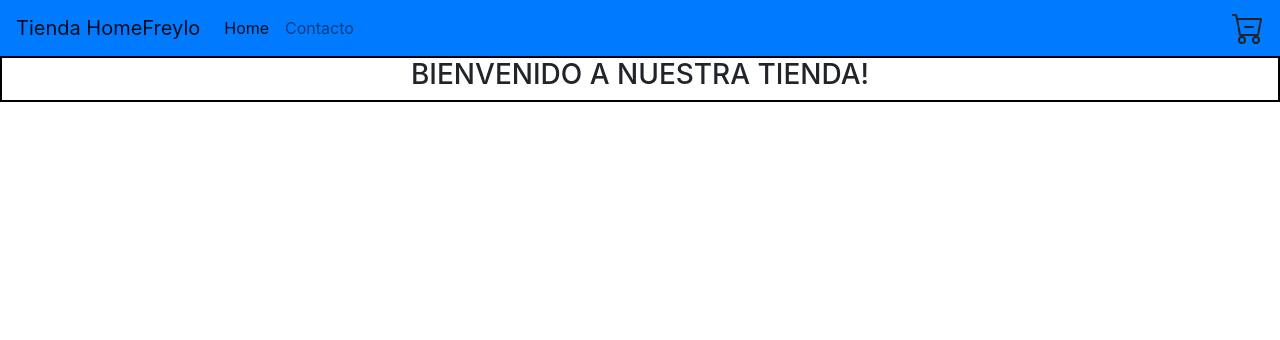
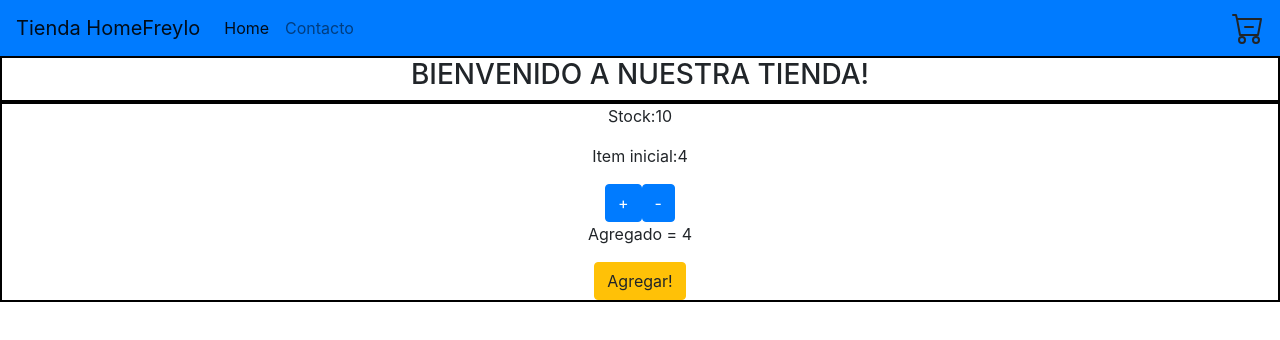
Before and after one commit to GerVomi/Tienda-Homefreylo, a React (Create React App) app: page / in a window 1280 px wide. Shown: the top 340 px of the page. Built offline with nearby package versions, Linux system fonts and the light colour scheme.

Commit message:
Se agrega contador de items

```diff
--- a/src/App.js
+++ b/src/App.js
@@ -3,6 +3,8 @@ import logo from './logo.svg';
 import './App.css';
 import NavBar from './components/NavBar';
 import Home from './components/Home'
+
+
 
 import "bootstrap/dist/css/bootstrap.min.css";
 
@@ -10,7 +12,8 @@ function App() {
   return (
         <div>
         <NavBar></NavBar>
-        <Home />
+        <Home ></Home>
+
         </div>
   );
 }
--- a/src/components/Home.js
+++ b/src/components/Home.js
@@ -1,19 +1,27 @@
 import React from 'react'
+import ItemCount from './ItemCount'
+
 
 
 function Home (){
-    return <div style={{ textAlign: 'center', border:'2px solid black'}}>
+    return <><div style={{ textAlign: 'center', border:'2px solid black'}}>
     <h3>BIENVENIDO A NUESTRA TIENDA!</h3>
-    <ItemListContainer />
     </div>
+    <ItemListContainer></ItemListContainer>
+    </>
 }
 
-function ItemListContainer (title){
-    return null
+function ItemListContainer (){
+
+    function onAdd(item){
+
+            return alert('Gracias por su compra de '+item+' producto(s)!')
+
+
+    }
+    return <div><ItemCount stock={10} initial={4} onAdd={onAdd} /></div>
+
+
 }
 
-
-
-
-
 export default Home
--- /dev/null
+++ b/src/components/ItemCount.js
@@ -0,0 +1,39 @@
+import React, {useState} from 'react'
+
+
+
+function ItemCount ({stock, initial, onAdd}) {
+const [itemChange, setItem] = useState (initial )
+
+
+
+
+function agregarItem(){
+    if(itemChange < 10){
+    setItem(itemChange + 1)
+}
+else {alert('Stock insuficiente')}
+}
+
+function restarItem(){
+    if(itemChange > 1){
+    setItem(itemChange - 1)
+    }
+    else {
+        alert("valor no permitido")
+    }
+  }
+
+    return <>
+<div style={{ textAlign: 'center', border:'2px solid black'}} className="shop-item-count">
+    <p>Stock:{stock}</p>
+    <p>Item inicial:{initial}</p>
+    <button class="btn btn-primary" onClick={agregarItem}>+</button>
+    <button class="btn btn-primary" onClick={restarItem}> -</button>
+    <p>Agregado = {itemChange}</p>
+    <button onClick = { ( ) => onAdd(itemChange) } className="btn btn-warning" type="button" >Agregar!  </button>
+</div>
+          </>
+}
+
+export default ItemCount
```
